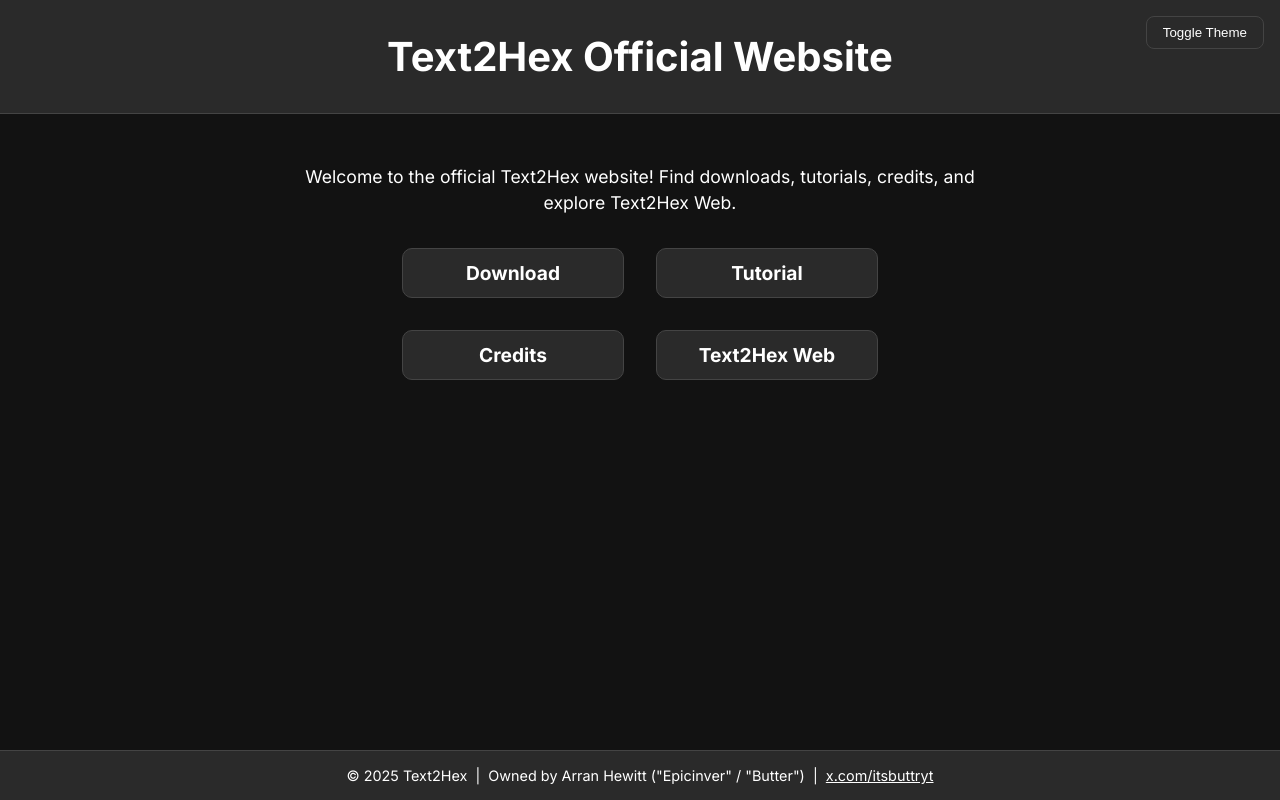
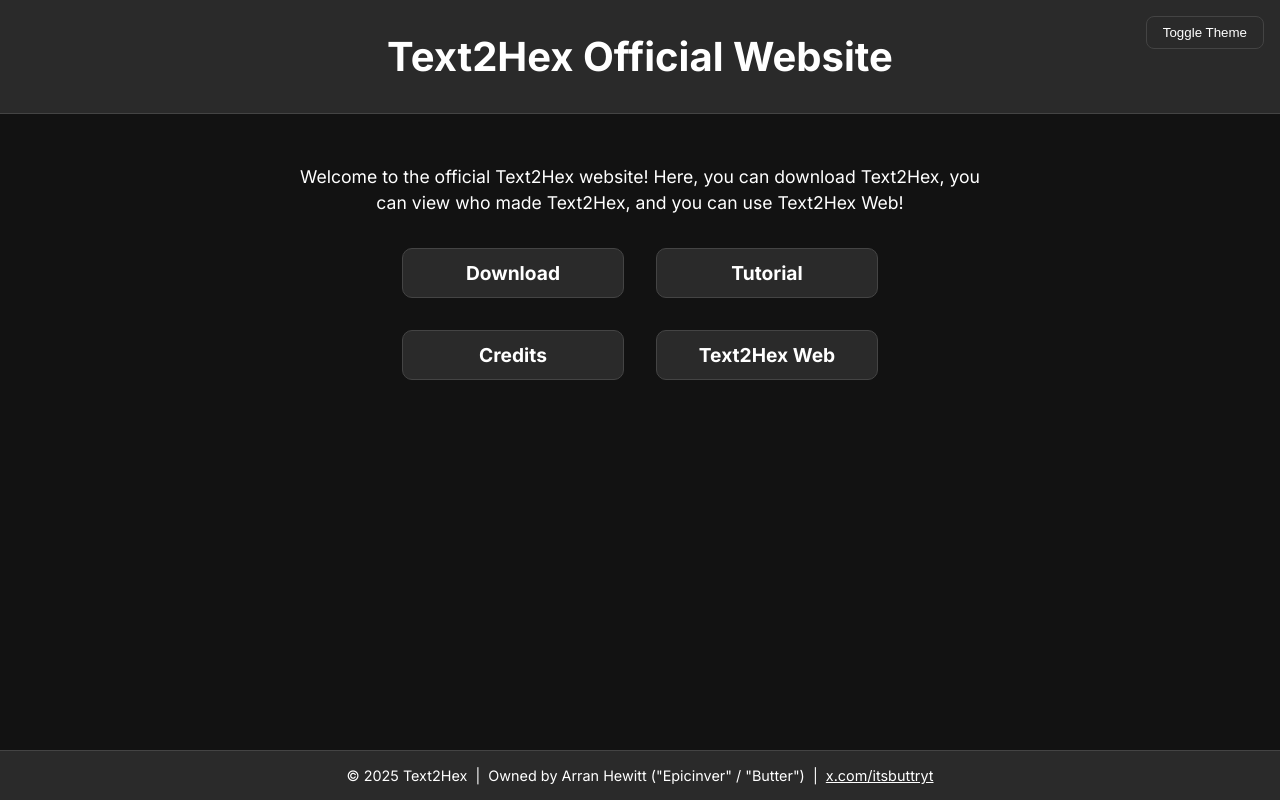
Before and after one commit to Text2Hex/text2hex.github.io, a plain HTML site: page index.html in a window 1280 px wide. Drawn offline with Linux system fonts and the light colour scheme.

Commit message:
Update index.html

```diff
--- a/index.html
+++ b/index.html
@@ -140,7 +140,7 @@
 
 <main>
   <p class="intro-text">
-    Welcome to the official Text2Hex website! Find downloads, tutorials, credits, and explore Text2Hex Web.
+    Welcome to the official Text2Hex website! Here, you can download Text2Hex, you can view who made Text2Hex, and you can use Text2Hex Web!
   </p>
 
   <div class="btn-container">
```
